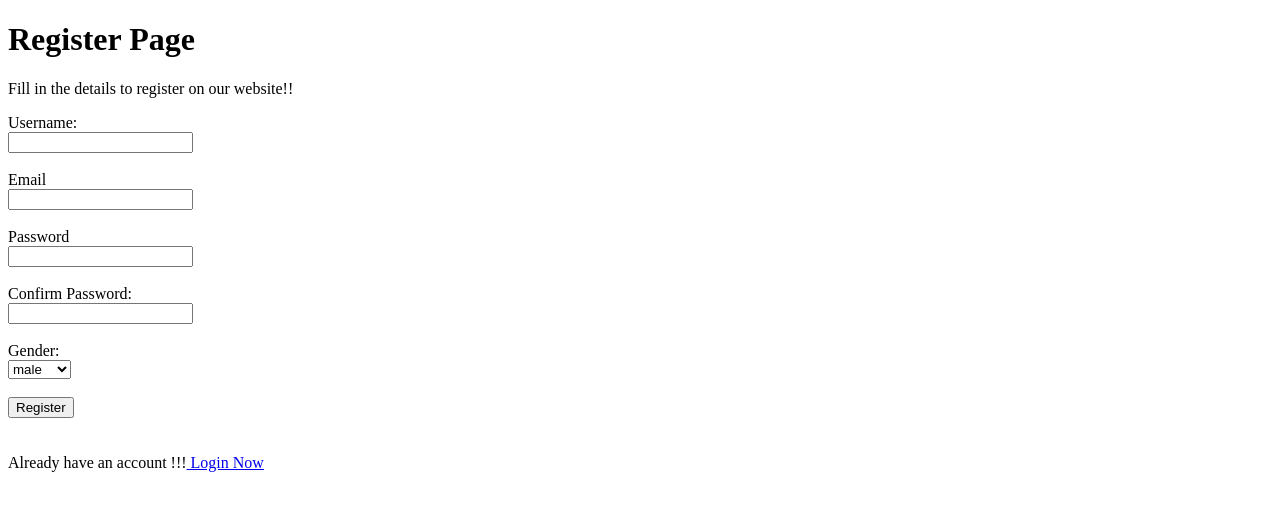
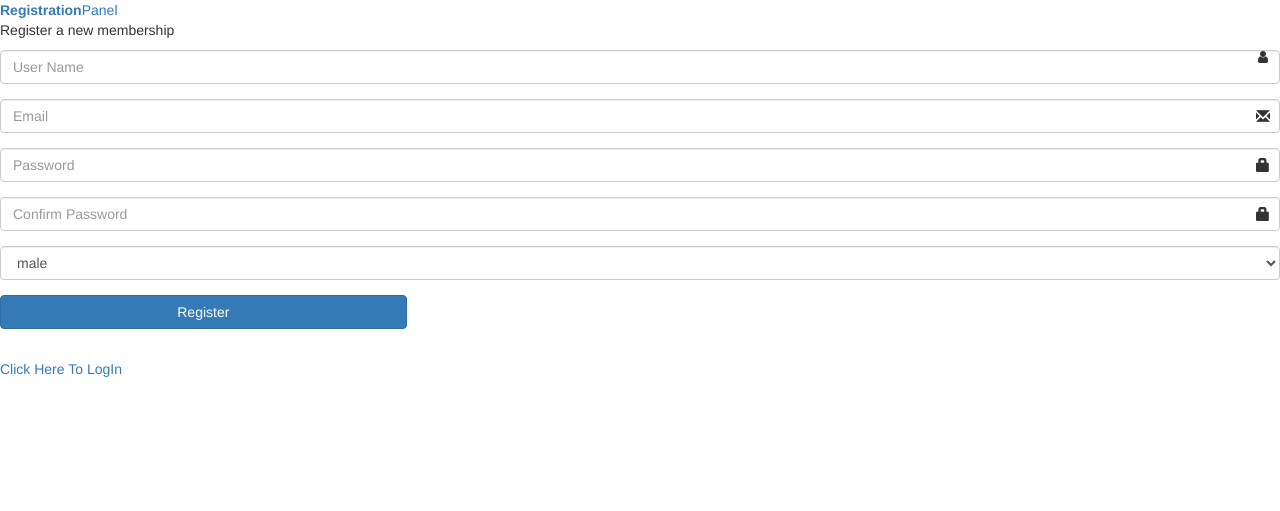
Before and after one commit to AsifNoman/Online_Quiz_System, a CodeIgniter app: page /MidAtp/register in a window 1280 px wide. Shown: the top 511 px of the page. Run offline with CodeIgniter, Linux system fonts and the light colour scheme; some libraries are stand-ins or nearby versions.

Commit message:
Update register.php

```diff
--- a/application/views/register.php
+++ b/application/views/register.php
@@ -1,41 +1,64 @@
 <!DOCTYPE html>
+<html>
 <head>
-    <title>Register Page</title>
+  <meta charset="utf-8">
+  <meta http-equiv="X-UA-Compatible" content="IE=edge">
+  <title>Registration</title>
+  <meta content="width=device-width, initial-scale=1, maximum-scale=1, user-scalable=no" name="viewport">
+  <link rel="stylesheet" href="<?php echo base_url();?>assets/bower_components/bootstrap/dist/css/bootstrap.min.css">
+  <link rel="stylesheet" href="<?php echo base_url();?>assets/bower_components/font-awesome/css/font-awesome.min.css">
+  <link rel="stylesheet" href="<?php echo base_url();?>assets/bower_components/Ionicons/css/ionicons.min.css">
+  <link rel="stylesheet" href="<?php echo base_url();?>assets/dist/css/AdminLTE.min.css">
+  <link rel="stylesheet" href="<?php echo base_url();?>assets/plugins/iCheck/square/blue.css">
+
+  <!-- Google Font -->
+  <link rel="stylesheet" href="https://fonts.googleapis.com/css?family=Source+Sans+Pro:300,400,600,700,300italic,400italic,600italic">
 </head>
-<body>
+<body class="hold-transition login-page">
+<div class="login-box">
+  <div class="login-logo">
+    <a href="../../index2.html"><b>Registration</b>Panel</a>
+  </div>
+  <!-- /.login-logo -->
+  <div class="login-box-body">
+    <p class="login-box-msg">Register a new membership</p>
 
-    <h1>Register Page</h1>
-
-    <p>Fill in the details to register on our website!!</p>
-
-    <form action="" method="POST">
-
-            <label for="username">Username:</label><br>
-            <input name="username" id="username" type="text"><br><br>
-
-            <label for="email">Email</label><br>
-            <input name="email" id="email" type="text"><br><br>
-
-            <label for="password">Password</label><br>
-            <input name="password" id="password" type="password"><br><br>
-
-            <label for="password">Confirm Password:</label><br>
-            <input name="password2" id="password" type="password"><br><br>
-
-            <label for="gender">Gender:</label><br>
-            <select id="gender" name="gender">
+    <form action="" method="post">
+      <div class="form-group has-feedback">
+        <input name="username" id="username" class="form-control" placeholder="User Name" type="text" required>
+        <span class="fa fa-user form-control-feedback" aria-hidden="true"></span>
+      </div>
+      <div class="form-group has-feedback">
+        <input name="email" id="email" class="form-control" placeholder="Email" type="text" required>
+        <span class="glyphicon glyphicon-envelope form-control-feedback" aria-hidden="true"></span>
+      </div>
+      <div class="form-group has-feedback">
+        <input type="password" name="password" id="password" class="form-control" placeholder="Password" required>
+        <span class="glyphicon glyphicon-lock form-control-feedback"></span>
+      </div>
+       <div class="form-group has-feedback">
+        <input type="password" name="password2" id="password" class="form-control" placeholder="Confirm Password" required>
+        <span class="glyphicon glyphicon-lock form-control-feedback"></span>
+      </div>
+       <div class="form-group has-feedback">
+        <select id="gender" name="gender" class="form-control">
                 <option value="Male">male</option>
                 <option value="Female">female</option>
-            </select><br><br>
+        </select>
+      </div>
+      <div class="row">
+        <div class="col-xs-4">
+          <input type="submit" name="register" value="Register" class="btn btn-primary btn-block btn-flat">
+        </div>
+      </div>
+    </form><br>
 
-            <input type="submit" name="register" value="Register">
+    <p class="text-danger"><?php if (isset($message)) { echo $message; } ?> </p>
 
-    </form><br><br>
+    <a href="<?php echo base_url();?>" class="text-center">Click Here To LogIn</a>
 
-    Already have an account !!!<a href="<?php echo base_url(); ?>"> Login Now</a><br><br>
-
-    <?php if (isset($message)) {
-         echo $message; } ?>
+  </div>
+</div>
 
 </body>
 </html>
```
